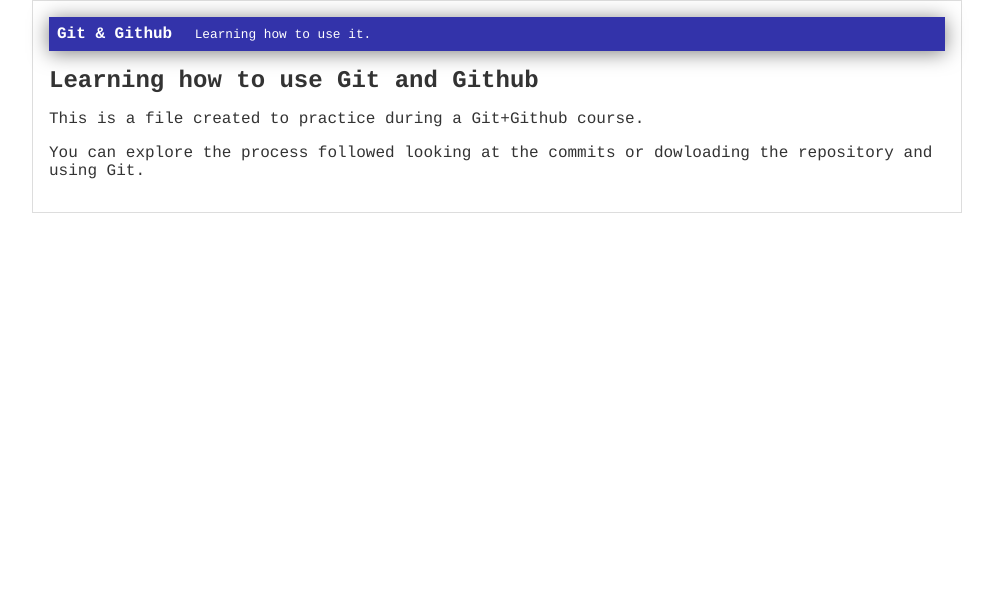
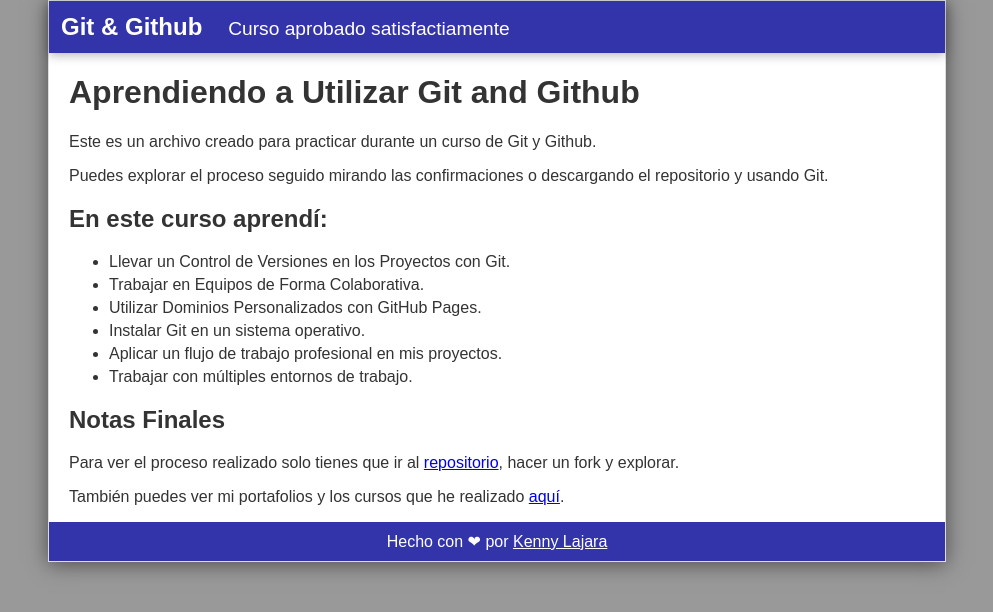
Before and after one commit to Kroves/git-github, a plain HTML site: page index.html in a window 1280 px wide. Shown: the whole page, without its empty margins (143-1136 px from the left). Drawn offline with Linux system fonts and the light colour scheme.

Commit message:
Changed content.
Now is in spanish and related tho the Git and Github course.

```diff
--- a/css/estilo.css
+++ b/css/estilo.css
@@ -2,34 +2,46 @@ body
 {
 	color: #333;
 	text-align: center;
-	font-family: "Courier";
+	font-family: "Arial";
 	font-size: 16px;
 	margin: 0;
 	padding: 0;
+	background-color: #999;
 }
 
 #container
 {
+	background-color: #ffffff;
 	width: 70%;
 	padding: 1em;
 	text-align: left;
 	border: 1px solid #dddddd;
 	margin: 0 auto;
+	padding: 0;
+	box-shadow: 0px 2px 20px 0px rgb(0, 0, 0, 0.5);
+}
+
+#content
+{
+	margin-right: 20px;
+	margin-left: 20px;
 }
 
 #container h1
 {
-	font-size: 24px;
+	font-size: 32px;
+	min-width: 1080px;
 }
 
 #header
 {
 	background: #3333AA;
-	box-shadow: 0px 2px 20px 0px rgb(0, 0, 0, 0.5);
+	box-shadow: 0px 2px 10px 0px rgb(0, 0, 0, 0.3);
 	color: white;
 	font-weight: bold;
 	margin:0;
 	padding: 0.5em;
+	font-size: 24px;
 }
 
 #tagline
@@ -38,3 +50,22 @@ body
 	font-weight: normal;
 	font-size: 0.8em;
 }
+
+li {
+	margin-bottom: 5px;
+}
+
+#footer
+{
+	background-color: #3333AA;
+	color: #fff;
+	text-align: center;
+	margin: 0;
+	padding-top: 10px;
+	padding-bottom: 10px;
+}
+
+#footer a
+{
+	color: #fff;
+}
--- a/index.html
+++ b/index.html
@@ -1,19 +1,35 @@
 <!DOCTYPE html>
 <html>
 <head>
-	<title>Learning Git & Github</title>
+	<title>Curso de Git & Github</title>
 	<link rel="stylesheet" type="text/css" href="css/estilo.css">
+	<meta charset="UTF-8">
 </head>
 <body>
 	<div id="container">
 		<div id="header">
 			Git & Github
-			<span id="tagline">Learning how to use it.</span>
+			<span id="tagline">Curso aprobado satisfactiamente
 		</div>
 		<div id="content">
-			<h1>Learning how to use Git and Github</h1>
-			<p>This is a file created to practice during a Git+Github course.</p>
-			<p>You can explore the process followed looking at the commits or dowloading the repository and using Git.</p>
+			<h1>Aprendiendo a Utilizar Git and Github</h1>
+			<p>Este es un archivo creado para practicar durante un curso de Git y Github.</p>
+			<p>Puedes explorar el proceso seguido mirando las confirmaciones o descargando el repositorio y usando Git.</p>
+			<h2>En este curso aprend&iacute;:</h2>
+			<ul>
+				<li>Llevar un Control de Versiones en los Proyectos con Git.</li>
+				<li>Trabajar en Equipos de Forma Colaborativa.</li>
+				<li>Utilizar Dominios Personalizados con GitHub Pages.</li>
+				<li>Instalar Git en un sistema operativo.</li>
+				<li>Aplicar un flujo de trabajo profesional en mis proyectos.</li>
+				<li>Trabajar con m&uacute;ltiples entornos de trabajo.</li>
+			</ul>
+			<h2>Notas Finales</h2>
+			<p>Para ver el proceso realizado solo tienes que ir al <a href="https://github.com/kennylajara/git-github">repositorio</a>, hacer un fork y explorar.</p>
+			<p>También puedes ver mi portafolios y los cursos que he realizado <a href="https://platzi.com/@kennylajara/">aquí</a>.</p>
+		</div>
+		<div id="footer">
+			Hecho con ❤ por <a href="https://kennylajara.github.io/">Kenny Lajara</a>
 		</div>
 	</div>
 </body>
```
